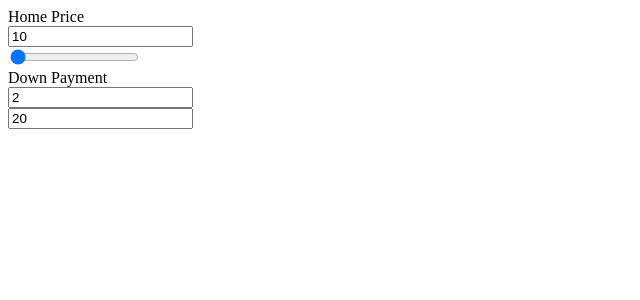
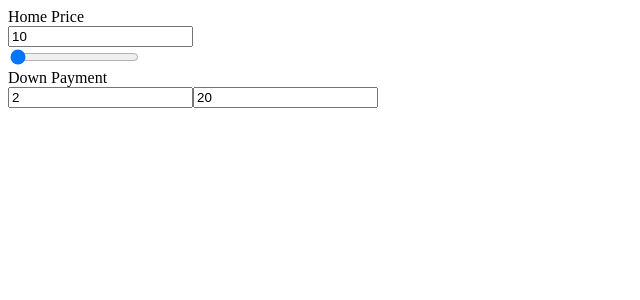
Before and after one commit to fRiend-hrsf124/costHomeOwnership-service, a React app: page / in a window 1280 px wide. Shown: the top 300 px of the page, without its empty margins (0-640 px from the left). Built offline with nearby package versions, Linux system fonts and the light colour scheme; no server answers.

Commit message:
Refactor CostInputDownPayment handle enter
Instead of multiple forms

```diff
--- a/client/components/CostInputDownPayment.jsx
+++ b/client/components/CostInputDownPayment.jsx
@@ -4,9 +4,7 @@ const DownPayment = (props) => {
   const { cost, downPay, handleDownPaySubmit } = props;
 
   const [downPayNew, setDownPayNew] = React.useState(downPay);
-
   const [downPayForm, setDownPayForm] = React.useState(downPay);
-
   const [downPayDollarsForm, setDownPayDollarsForm] = React.useState(cost * (downPay / 100));
 
   const handleDownPayChange = (e) => {
@@ -21,14 +19,18 @@ const DownPayment = (props) => {
     setDownPayNew((nextVal / cost) * 100);
   };
 
-  const handleSubmit = (e) => {
-    e.preventDefault();
+  const handleTextEnter = (e) => {
+    if (e.key === 'Enter') {
+      handleDownPaySubmit(downPayNew);
+    }
+  };
+
+  const handleSubmit = () => {
     handleDownPaySubmit(downPayNew);
   };
 
   return (
-    <div>
-      <form onSubmit={handleSubmit}>
+    <form onSubmit={(e) => e.preventDefault()}>
       <label htmlFor="downPayDollars">Down Payment</label>
       <br />
       <input
@@ -38,9 +40,8 @@ const DownPayment = (props) => {
         value={downPayDollarsForm}
         onChange={handleDownPayDollarsChange}
         onBlur={handleSubmit}
+        onKeyDown={handleTextEnter}
       />
-      </form>
-      <form onSubmit={handleSubmit}>
       <input
         type="text"
         id="downPay"
@@ -48,9 +49,9 @@ const DownPayment = (props) => {
         value={downPayForm}
         onChange={handleDownPayChange}
         onBlur={handleSubmit}
+        onKeyDown={handleTextEnter}
       />
     </form>
-    </div>
   );
 };
 
--- a/client/components/CostInputHomePrice.jsx
+++ b/client/components/CostInputHomePrice.jsx
@@ -26,9 +26,7 @@ const HomePrice = (props) => {
     handleCostSubmit(costForm);
   };
 
-
   return (
-    <div>
     <form onSubmit={(e) => e.preventDefault()}>
       <label htmlFor="cost">Home Price</label>
       <br />
@@ -54,7 +52,6 @@ const HomePrice = (props) => {
         onMouseUp={handleSubmit}
       />
     </form>
-    </div>
   );
 };
 
```
Lines whose indentation alone changed are shown as unchanged.
